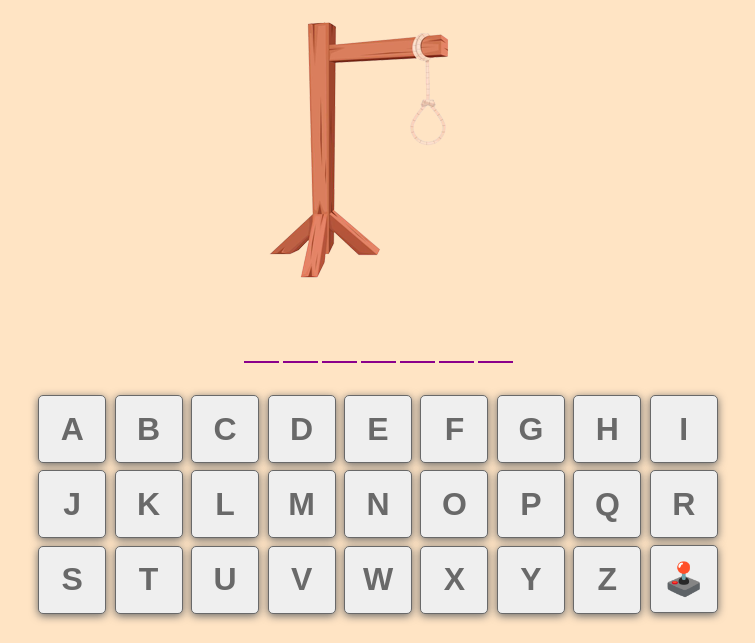
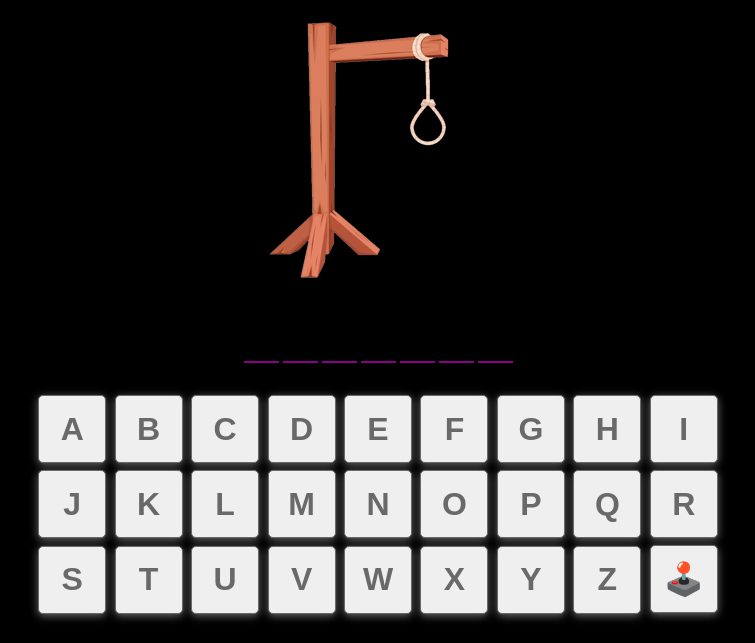
Before and after one commit to DiegoTorresGomes/ProjetoJogoDaForca, a plain HTML site: page index.html in a window 1280 px wide. Shown: the top 643 px of the page, without its empty margins (262-1017 px from the left). Drawn offline with Linux system fonts and the light colour scheme; a web font is replaced by a local one.

Commit message:
ProjetoJogoDaForca

```diff
--- a/index.html
+++ b/index.html
@@ -13,6 +13,7 @@
 
     <div class="container">
         <div id="imagem"></div>
+        <div id="chao"></div>
         <div id="palavra-secreta">
            <!--  <div class="letras">A</div>
             <div class="letras">A</div>
--- a/style.css
+++ b/style.css
@@ -10,7 +10,7 @@ body{
     width: 100vw;
     height: 90vh;
     margin-top: 10px;
-    background-color: bisque;
+    background-color: black;
     font-family: sans-serif;
 }
 
@@ -22,6 +22,7 @@ body{
     flex-direction: column;
 }
 
+
 #imagem{
     background-image: url(./Assets/forca.png);
     width: 234px;
@@ -29,6 +30,7 @@ body{
     background-repeat: no-repeat;
 
 }
+
 
 #palavra-secreta{
     display: flex;
```
Also changed, not shown: Assets/chão.jpg (added), Assets/—Pngtree—cartoon ground_929910.png (added).
